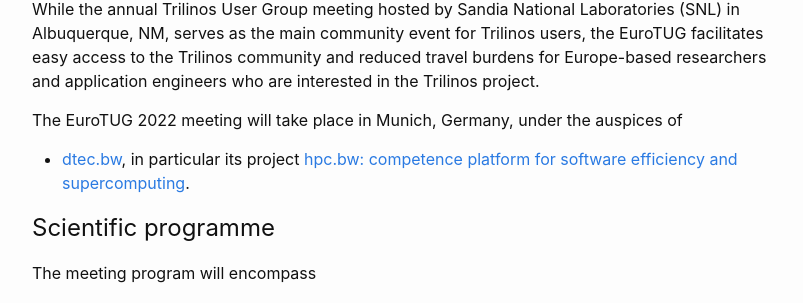
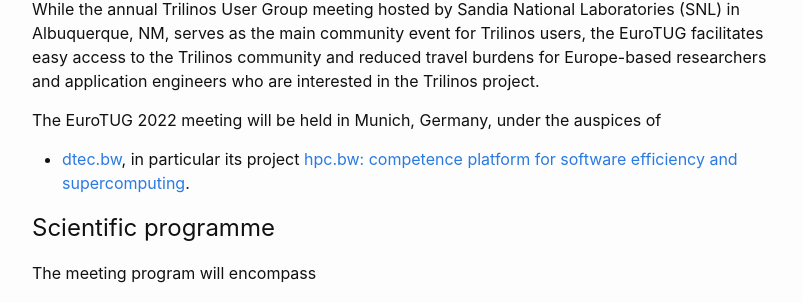
Before and after one commit to EuroTUG/eurotug.github.io, a Jekyll site: the page built from index.md, in a window 1280 px wide. Shown: the part 636-939 px from the top of the page, without its empty margins (238-1041 px from the left). Built offline with Jekyll 4.4.1, drawn with Linux system fonts in a browser that asks for light colours.

Commit message:
Minor rewording

```diff
--- a/index.md
+++ b/index.md
@@ -31,7 +31,7 @@ serves as the main community event for Trilinos users,
 the EuroTUG facilitates easy access to the Trilinos community and reduced travel burdens for Europe-based researchers and application engineers
 who are interested in the Trilinos project.
 
-The EuroTUG 2022 meeting will take place in Munich, Germany, under the auspices of
+The EuroTUG 2022 meeting will be held in Munich, Germany, under the auspices of
 
 - [dtec.bw](https://dtecbw.de), in particular its project [hpc.bw: competence platform for software efficiency and supercomputing](https://dtecbw.de/home/forschung/hsu/projekt-hpcbw/projekt-hpcbw).
 
```
